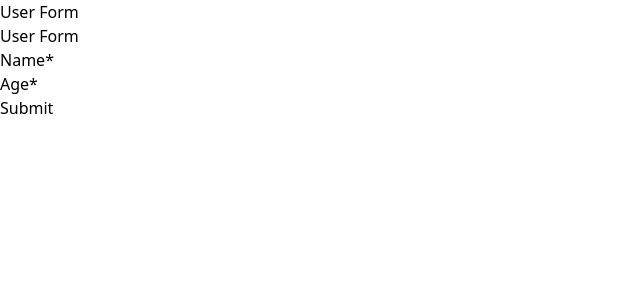
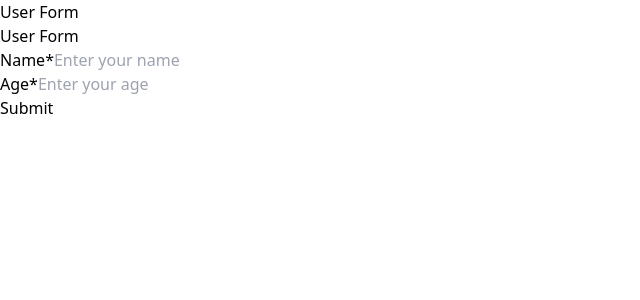
Before and after one commit to AliAsgharGill/RJSFandBeanie, a React (Vite) app in the folder frontend/: page / in a window 1280 px wide. Shown: the top 300 px of the page, without its empty margins (0-640 px from the left). Built offline with nearby package versions, Linux system fonts and the light colour scheme.

Commit message:
Form created successfully

```diff
--- a/frontend/package.json
+++ b/frontend/package.json
@@ -10,6 +10,9 @@
     "preview": "vite preview"
   },
   "dependencies": {
+    "@emotion/react": "^11.13.5",
+    "@emotion/styled": "^11.13.5",
+    "@mui/material": "^6.1.9",
     "@rjsf/core": "^5.23.1",
     "@rjsf/validator-ajv8": "^5.23.1",
     "axios": "^1.7.8",
--- a/frontend/src/App.jsx
+++ b/frontend/src/App.jsx
@@ -1,28 +1,66 @@
 import Form from "@rjsf/core";
 import validator from "@rjsf/validator-ajv8";
-import schema from "./schema.json";
 import axios from "axios";
+import { Button } from "@mui/material";
+
+// Define the schema (JSON schema)
+const schema = {
+  title: "User Form",
+  type: "object",
+  properties: {
+    name: { type: "string", title: "Name" },
+    age: { type: "integer", title: "Age" },
+  },
+  required: ["name", "age"],
+};
+
+// Define the UI schema for Material UI (for styling)
+const uiSchema = {
+  name: {
+    "ui:widget": "text", // text input field
+    "ui:placeholder": "Enter your name",
+  },
+  age: {
+    "ui:widget": "updown", // number input field
+    "ui:placeholder": "Enter your age",
+  },
+  submit: {
+    "ui:widget": "submit",
+    "ui:options": {
+      label: "Submit",
+      backgroundColor: "#4a90e2",
+      color: "white",
+    },
+  },
+};
 
 function App() {
   const handleSubmit = async ({ formData }) => {
-    console.log("Form Data Submitted:", formData);
     try {
-      const response = await axios.post("http://localhost:8000/api/users", formData, {
-        headers: {
-          "Content-Type": "application/json",
-        },
-      });
-
-      console.log("Server Response:", response.data);
+      const response = await axios.post("http://localhost:8000/api/users", formData);
+      console.log("Form submitted successfully:", response.data);
     } catch (error) {
-      console.error("Error submitting form:", error.response?.data || error.message);
+      console.error("Error submitting form:", error.message);
     }
   };
 
   return (
-    <div>
+    <div className="App">
       <h1>User Form</h1>
-      <Form schema={schema} validator={validator} onSubmit={handleSubmit} />
+      <Form
+        schema={schema}
+        uiSchema={uiSchema}
+        validator={validator}
+        onSubmit={handleSubmit}
+        showErrorList={false}
+        widgets={{
+          SubmitButton: () => (
+            <Button variant="contained" color="primary" fullWidth type="submit">
+              Submit
+            </Button>
+          ),
+        }}
+      />
     </div>
   );
 }
```
Also changed, not shown: 1 other file (tests, documents, lock files or other folders).
